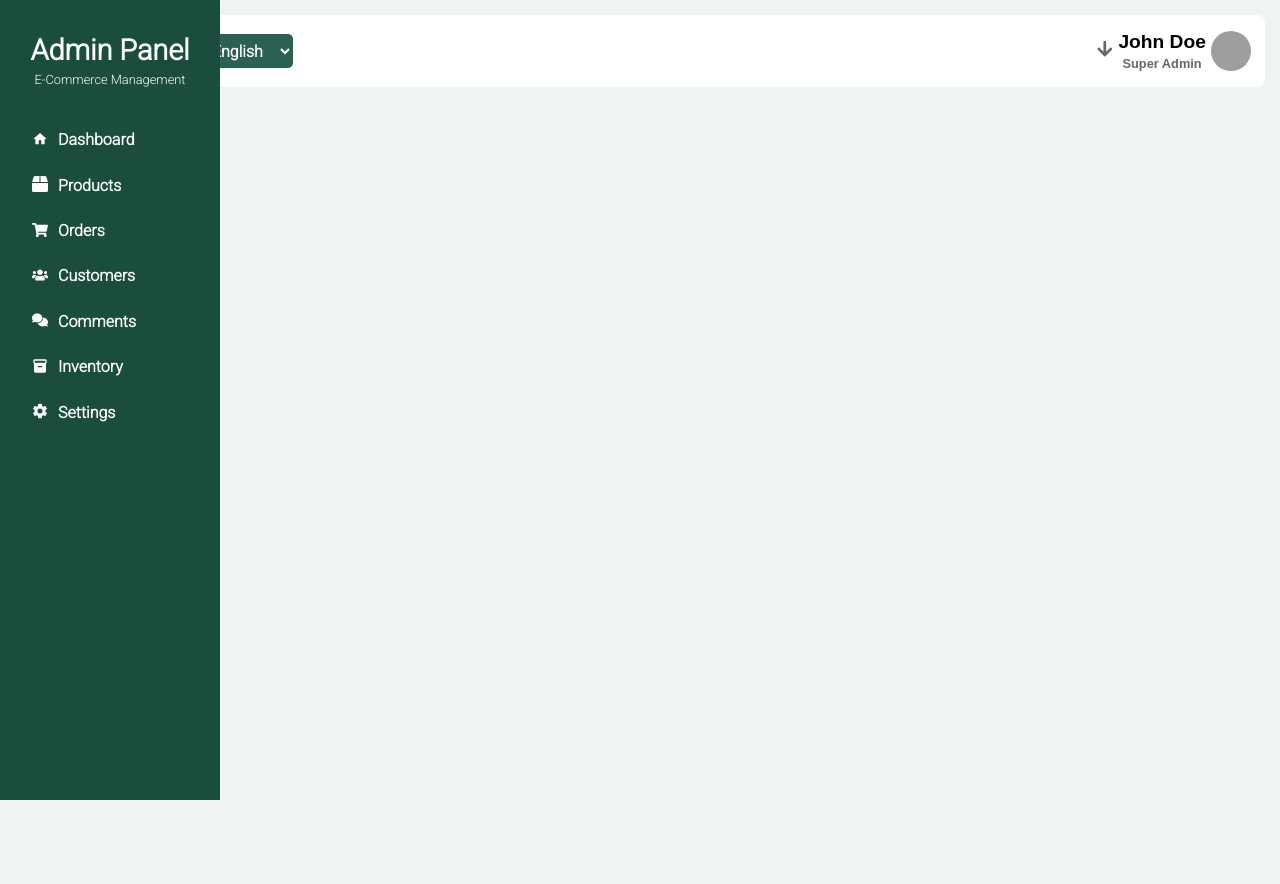
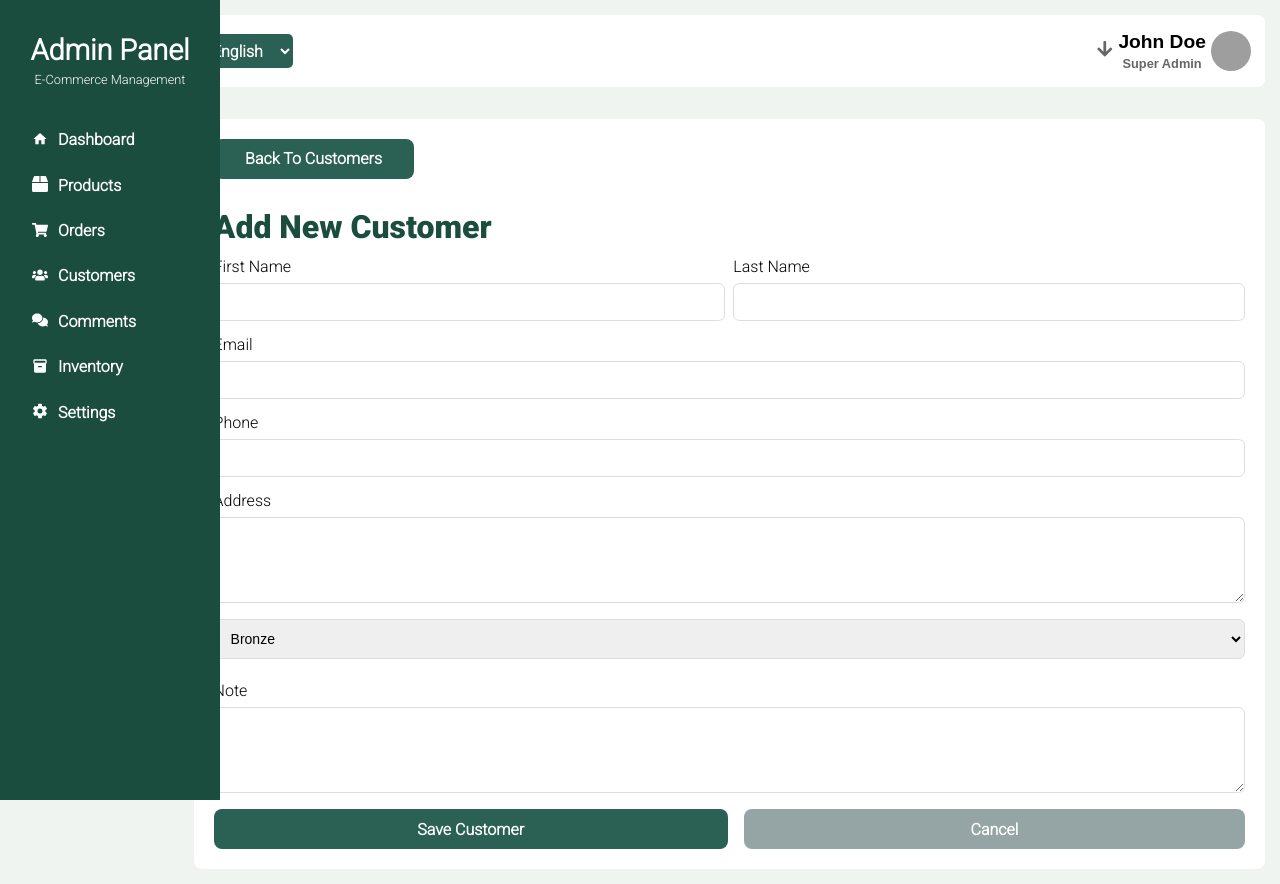
Before and after one commit to mohammadmehdidalvandii/Dashboard, a React (Vite) app in the folder frontend/dashboard/: page /AddCustomer in a window 1280 px wide. Before the commit the page ends 800 px from the top, so only its background shows below. Built offline with nearby package versions, Linux system fonts and the light colour scheme; grey boxes are pictures that could not be loaded.

Commit message:
create addNewCustomers

```diff
--- /dev/null
+++ b/frontend/dashboard/src/components/templates/customers/AddNewCustomer/AddNewCustomer.css
@@ -0,0 +1,40 @@
+.addCustomer{
+    display: block;
+    width: 100%;
+    margin-top: 2rem;
+}
+.addCustomer .btn_back{
+    margin-bottom: 2rem;
+    width: 200px;
+}
+.addCustomer_form{
+    display: block;
+    width: 100%;
+}
+
+.form_wrapper{
+    display: flex;
+    align-items: center;
+    width: 100%;
+    gap: 0.5rem;
+}
+.addCustomer .from_group{
+    width: 100%;
+    margin-bottom: 1rem;
+}
+
+
+/* Responsive  */
+@media (max-width : 768px) {
+ .addCustomer{
+    margin-bottom: 4rem;
+ }
+}
+@media (max-width : 576px) {
+    .form_wrapper{
+        flex-direction: column;
+    }
+}
+@media (max-width : 320px) {
+
+}
--- /dev/null
+++ b/frontend/dashboard/src/components/templates/customers/AddNewCustomer/AddNewCustomer.jsx
@@ -0,0 +1,55 @@
+import './AddNewCustomer.css'
+import {NavLink} from 'react-router-dom'
+
+function AddNewCustomer() {
+  return (
+    <section className="addCustomer box">
+        <div>
+            <NavLink to='/Customers' className="btn link btn_back">Back To Customers</NavLink>
+            <h2 className='title_header'> Add New Customer</h2>
+            <form action="#" className="addCustomer_form">
+                <div className="form_wrapper">
+                    <div className="from_group">
+                        <label>First Name</label>
+                        <input type="text" className="form_input" />
+                    </div>
+                    <div className="from_group">
+                        <label>Last Name</label>
+                        <input type="text" className="form_input" />
+                    </div>
+                </div>
+                    <div className="from_group">
+                        <label>Email</label>
+                        <input type="text" className="form_input" />
+                    </div>
+                    <div className="from_group">
+                        <label>Phone</label>
+                        <input type="text" className="form_input" />
+                    </div>
+                    <div className="from_group">
+                        <label>Address</label>
+                        <textarea type="text" className="form_input"  rows={4}/>
+                    </div>
+                    <div className="form_group">
+                        <select className='form_input'>
+                            <option value="">Bronze</option>
+                            <option value="">Silver</option>
+                            <option value="">Gold</option>
+                            <option value="">PLatinum</option>
+                        </select>
+                    </div>
+                    <div className="from_group">
+                        <label>Note</label>
+                        <textarea type="text" className="form_input"  rows={4}/>
+                    </div>
+                    <div className="btn_action">
+                        <button className="btn">Save Customer</button>
+                        <button className="btn_cancel">Cancel</button>
+                    </div>
+            </form>
+        </div>
+    </section>
+  )
+}
+
+export default AddNewCustomer
--- a/frontend/dashboard/src/page/AddCustomer/AddCustomer.jsx
+++ b/frontend/dashboard/src/page/AddCustomer/AddCustomer.jsx
@@ -1,9 +1,11 @@
+import AddNewCustomer from '../../components/templates/customers/AddNewCustomer/AddNewCustomer'
 import MetaTag from '../../hook/MetaTag/MetaTag'
 
 function AddCustomer() {
   return (
     <>
     <MetaTag title='Dashboard | Add New Customer'/>
+    <AddNewCustomer/>
     </>
   )
 }
```
